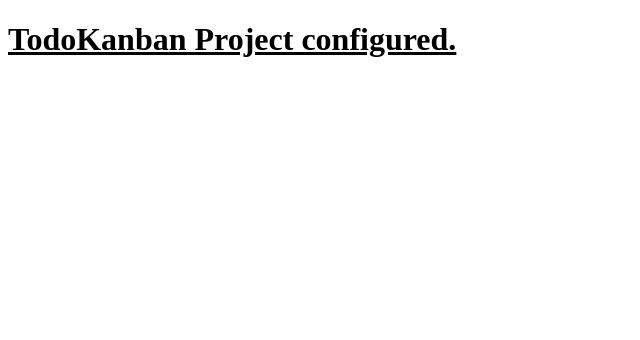
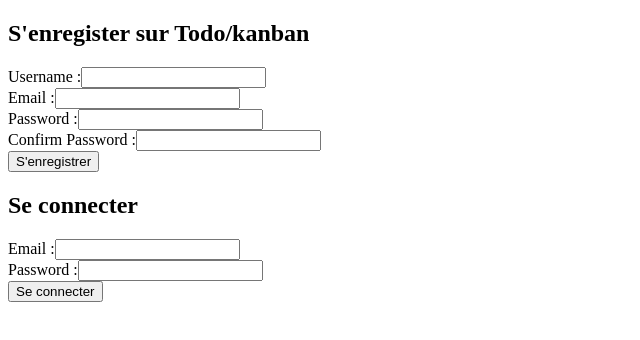
Before and after one commit to MNKPP/todo_kanban, a React (Vite) app in the folder frontend/: page / in a window 1280 px wide. Shown: the top 340 px of the page, without its empty margins (0-640 px from the left). Built offline with nearby package versions, Linux system fonts and the light colour scheme.

Commit message:
Add main route and configure react-router-dom, create basic first component LoginForm and RegisterForm to test the request later.

```diff
--- a/frontend/package.json
+++ b/frontend/package.json
@@ -15,7 +15,8 @@
     "react": "^18.2.0",
     "react-dom": "^18.2.0",
     "react-hook-form": "^7.51.3",
-    "react-redux": "^9.1.1"
+    "react-redux": "^9.1.1",
+    "react-router-dom": "^6.23.0"
   },
   "devDependencies": {
     "@types/react": "^18.2.66",
--- a/frontend/src/App.jsx
+++ b/frontend/src/App.jsx
@@ -1,11 +1,14 @@
 import './App.css'
+import RegisterForm from "./components/RegisterForm/RegisterForm.jsx";
+import LoginForm from "./components/LoginForm/LoginForm.jsx";
 
 function App() {
 
 
   return (
     <>
-        <h1 className="underline">TodoKanban Project configured.</h1>
+        <RegisterForm />
+        <LoginForm />
     </>
   )
 }
--- /dev/null
+++ b/frontend/src/components/LoginForm/LoginForm.jsx
@@ -0,0 +1,28 @@
+import { useForm } from "react-hook-form";
+
+const LoginForm = () => {
+    const { register, handleSubmit } = useForm();
+
+    const onSubmit = (data) => console.log(data);
+
+    return (
+        <>
+            <h2>Se connecter</h2>
+            <form onSubmit={handleSubmit(onSubmit)}>
+                <div className="input-label">
+                    <label htmlFor="input-email">Email :</label>
+                    <input type="email" id="input-email" {...register("email")}/>
+                </div>
+
+                <div className="input-label">
+                    <label htmlFor="input-password">Password :</label>
+                    <input type="password" id="input-password" {...register("password")}/>
+                </div>
+
+                <input type="submit" value="Se connecter"/>
+            </form>
+        </>
+    )
+}
+
+export default LoginForm;
--- /dev/null
+++ b/frontend/src/components/ProtectedRoute/ProtectedRoute.jsx
@@ -0,0 +1,13 @@
+
+
+const ProtectedRoute = () => {
+
+
+    return (
+        <>
+            <h1>Protected Route</h1>
+        </>
+    )
+}
+
+export default ProtectedRoute;
--- /dev/null
+++ b/frontend/src/components/RegisterForm/RegisterForm.jsx
@@ -0,0 +1,38 @@
+import { useForm } from "react-hook-form";
+
+const RegisterForm = () => {
+    const { register, handleSubmit } = useForm();
+
+    const onSubmit = (data) => console.log(data);
+
+    return (
+        <>
+            <h2>S'enregister sur Todo/kanban</h2>
+            <form onSubmit={handleSubmit(onSubmit)}>
+                <div className="input-label">
+                    <label htmlFor="input-username">Username :</label>
+                    <input type="text" id="input-username" { ...register("username") }/>
+                </div>
+
+                <div className="input-label">
+                    <label htmlFor="input-email">Email :</label>
+                    <input type="email" id="input-email" { ...register("email") }/>
+                </div>
+
+                <div className="input-label">
+                    <label htmlFor="input-password">Password :</label>
+                    <input type="password" id="input-password" { ...register("password") }/>
+                </div>
+
+                <div className="input-label">
+                    <label htmlFor="input-confirm">Confirm Password :</label>
+                    <input type="password" id="input-confirm" { ...register("confirm") }/>
+                </div>
+
+                <input type="submit" value="S'enregistrer" />
+            </form>
+        </>
+    )
+}
+
+export default RegisterForm;
--- a/frontend/src/main.jsx
+++ b/frontend/src/main.jsx
@@ -3,12 +3,16 @@ import ReactDOM from 'react-dom/client'
 import App from './App.jsx'
 import './index.css'
 import { Provider  } from "react-redux";
+import { RouterProvider } from "react-router-dom";
 import { store } from "./store/index.js";
+import router from "./routes.jsx";
 
 ReactDOM.createRoot(document.getElementById('root')).render(
   <React.StrictMode>
       <Provider store={store}>
-          <App />
+          <RouterProvider router={router}>
+              <App />
+          </RouterProvider>
       </Provider>
   </React.StrictMode>,
 )
--- /dev/null
+++ b/frontend/src/routes.jsx
@@ -0,0 +1,12 @@
+import { createBrowserRouter } from "react-router-dom";
+import App from "./App.jsx";
+
+const router = createBrowserRouter([
+    {
+        path: "/",
+        element: <App />,
+        // TODO : Réaliser la not-found page avec errorElement
+    }
+])
+
+export default router;
```
Also changed, not shown: 1 other file (tests, documents, lock files or other folders).
